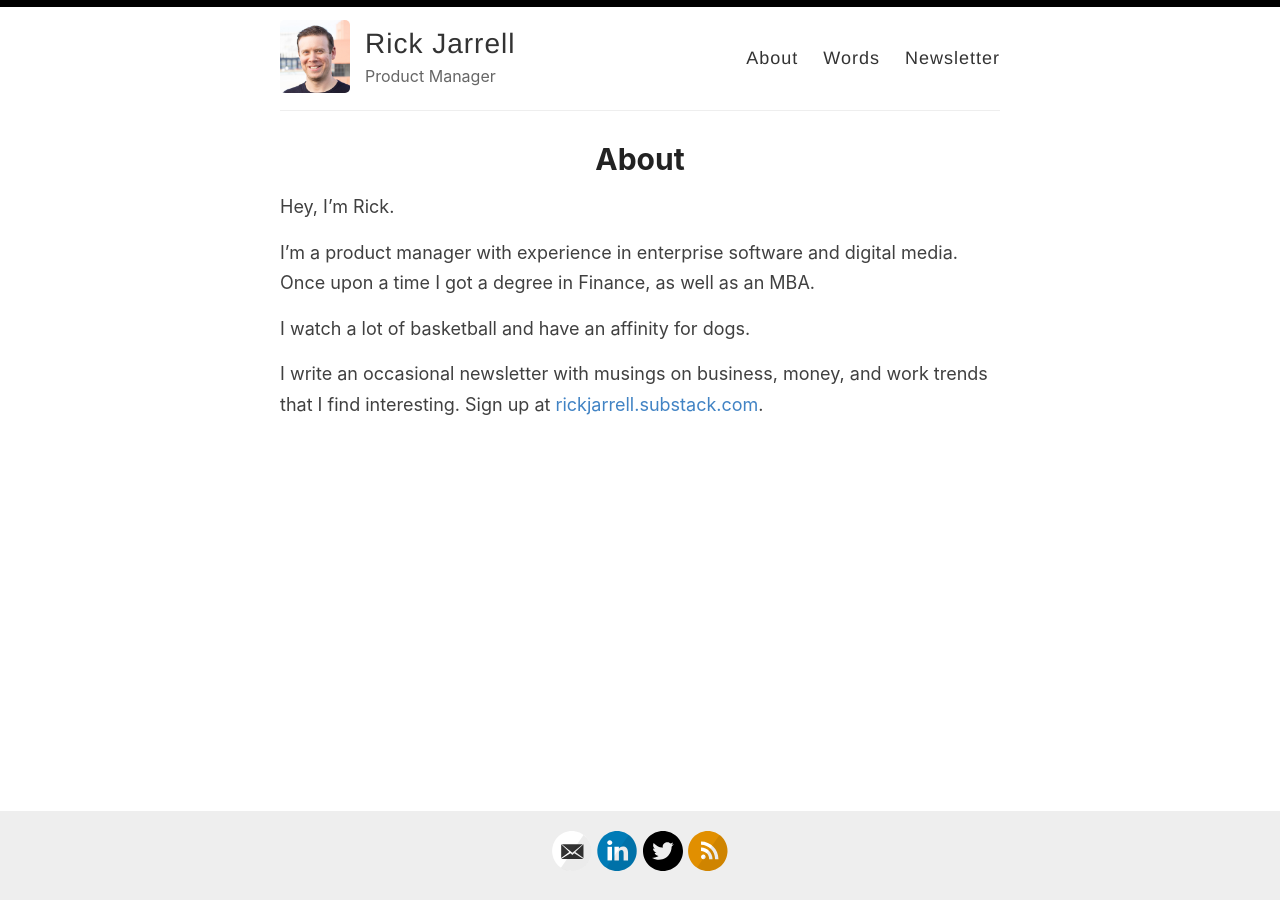
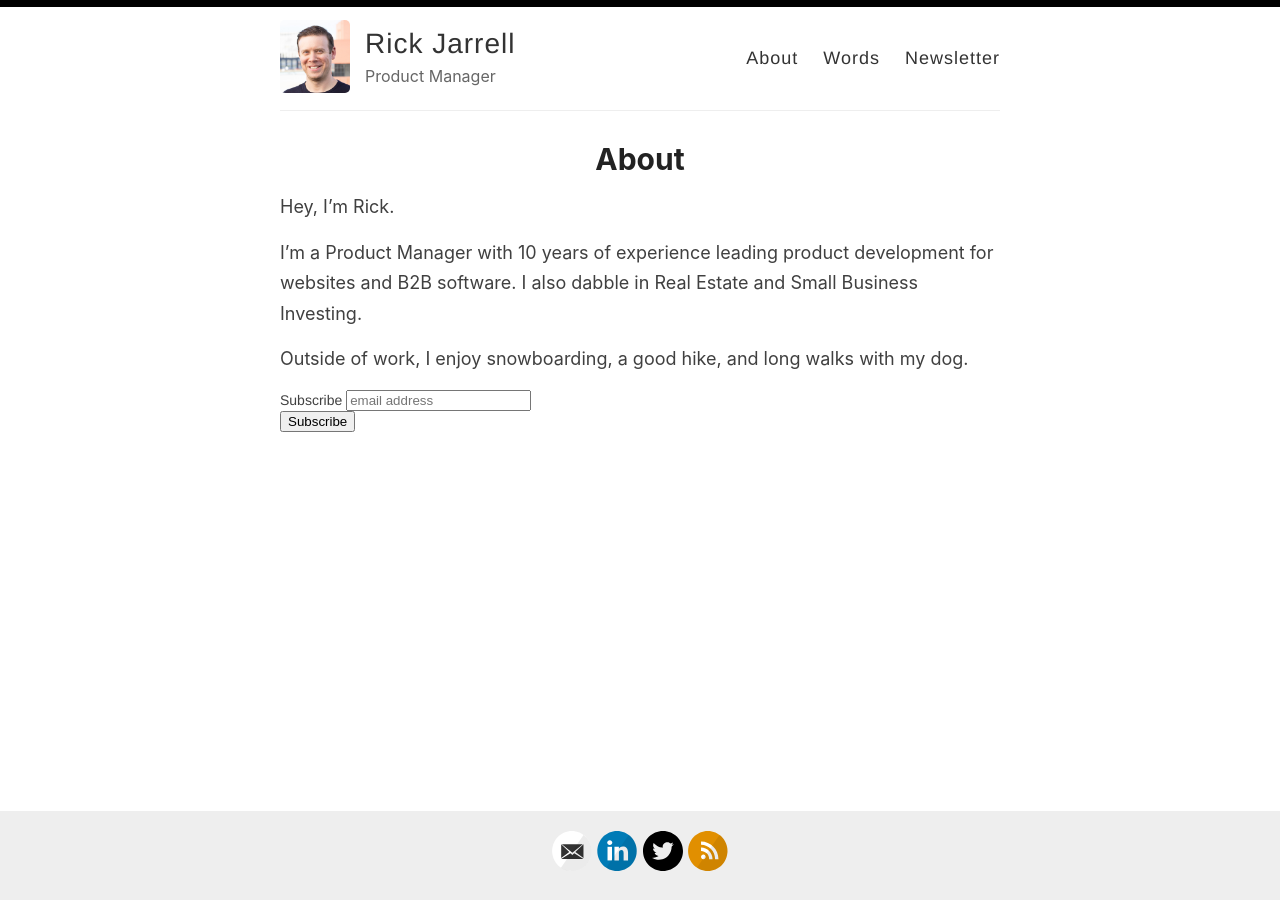
Before and after one commit to rickjarrell/backupblog, a Jekyll site: the page built from _pages/about.md, in a window 1280 px wide. Built offline with Jekyll 4.4.1, drawn with Linux system fonts in a browser that asks for light colours; comment, search, counter and statistics services are not loaded.

Commit message:
Update about.md

```diff
--- a/_pages/about.md
+++ b/_pages/about.md
@@ -6,8 +6,27 @@
 
 Hey, I'm Rick.
 
-I’m a product manager with experience in enterprise software and digital media. Once upon a time I got a degree in Finance, as well as an MBA.
+I’m a Product Manager with 10 years of experience leading product development for websites and B2B software. I also dabble in Real Estate and Small Business Investing.
 
-I watch a lot of basketball and have an affinity for dogs.
+Outside of work, I enjoy snowboarding, a good hike, and long walks with my dog.
 
-I write an occasional newsletter with musings on business, money, and work trends that I find interesting. Sign up at [rickjarrell.substack.com](http://rickjarrell.substack.com).
+<!-- Begin Mailchimp Signup Form -->
+<link href="//cdn-images.mailchimp.com/embedcode/horizontal-slim-10_7.css" rel="stylesheet" type="text/css">
+<style type="text/css">
+	#mc_embed_signup{background:#fff; clear:left; font:14px Helvetica,Arial,sans-serif; width:100%;}
+	/* Add your own Mailchimp form style overrides in your site stylesheet or in this style block.
+	   We recommend moving this block and the preceding CSS link to the HEAD of your HTML file. */
+</style>
+<div id="mc_embed_signup">
+<form action="https://rickjarrell.us18.list-manage.com/subscribe/post?u=34a7f43cd8d399be15e76a8b8&amp;id=bf9f68a03e" method="post" id="mc-embedded-subscribe-form" name="mc-embedded-subscribe-form" class="validate" target="_blank" novalidate>
+    <div id="mc_embed_signup_scroll">
+	<label for="mce-EMAIL">Subscribe</label>
+	<input type="email" value="" name="EMAIL" class="email" id="mce-EMAIL" placeholder="email address" required>
+    <!-- real people should not fill this in and expect good things - do not remove this or risk form bot signups-->
+    <div style="position: absolute; left: -5000px;" aria-hidden="true"><input type="text" name="b_34a7f43cd8d399be15e76a8b8_bf9f68a03e" tabindex="-1" value=""></div>
+    <div class="clear"><input type="submit" value="Subscribe" name="subscribe" id="mc-embedded-subscribe" class="button"></div>
+    </div>
+</form>
+</div>
+
+<!--End mc_embed_signup-->
```
